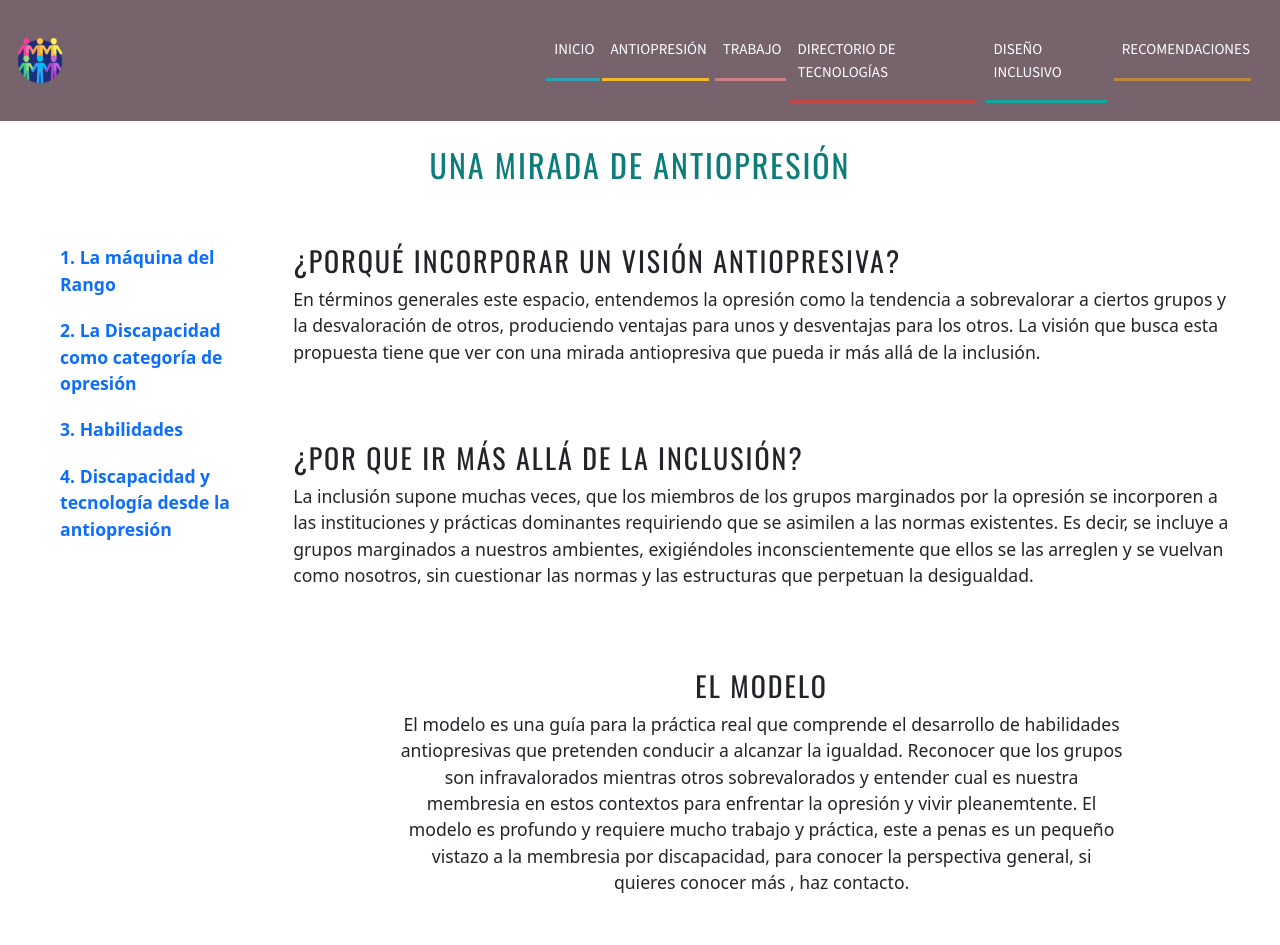
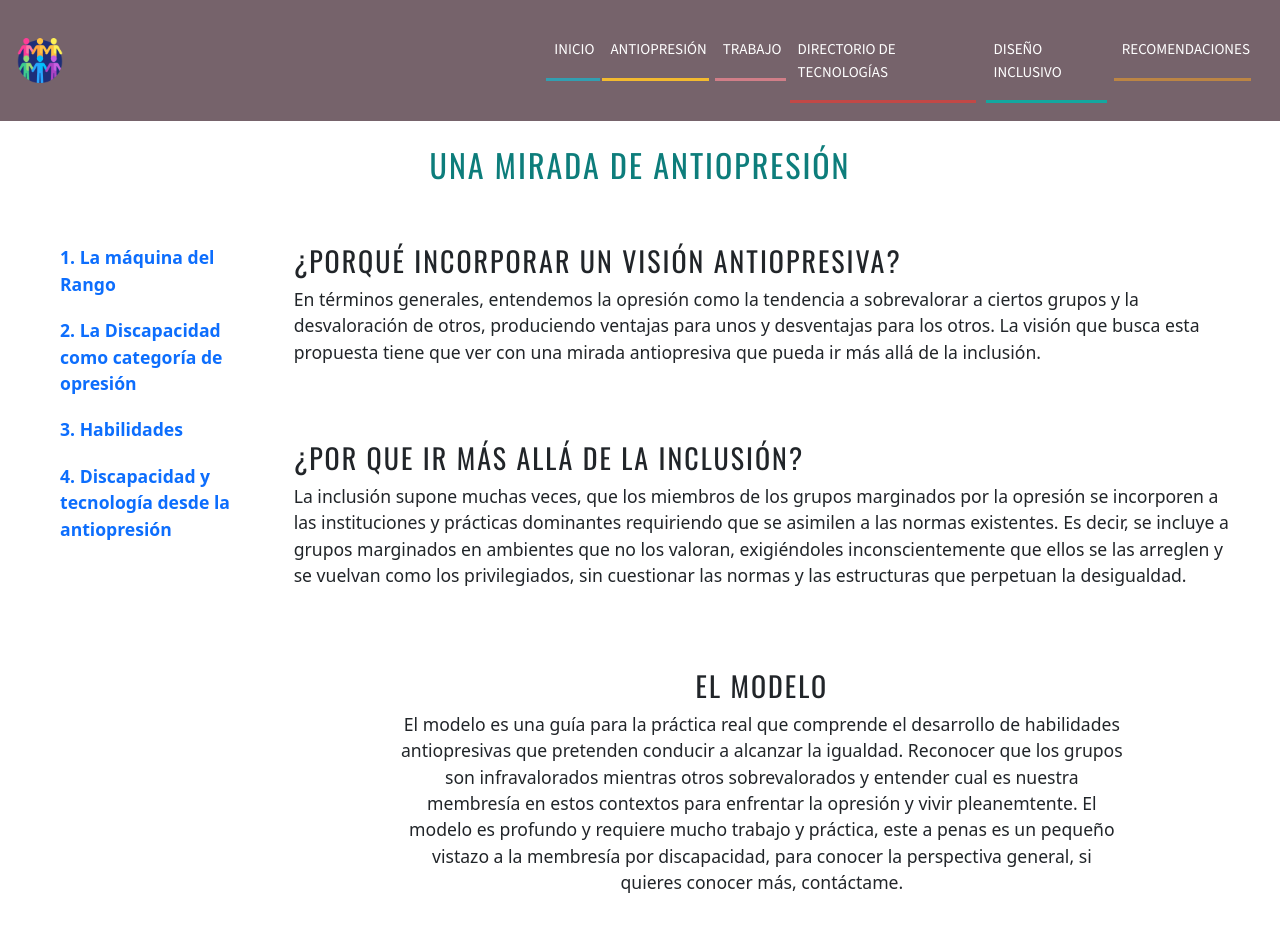
Before and after one commit to atzina/tecnologia-discapacidad, a React (Vite) app in the folder tecnologia_y_discapacidad/: page /modelo in a window 1280 px wide. Shown: the top 945 px of the page. Built offline with nearby package versions, Linux system fonts and the light colour scheme; a web font is replaced by a local one.

Commit message:
errores de redacción a lo largo de la presentación del modelo antiopresión

```diff
--- a/tecnologia_y_discapacidad/src/components/ModAntiop/Distanciamiento.jsx
+++ b/tecnologia_y_discapacidad/src/components/ModAntiop/Distanciamiento.jsx
@@ -13,7 +13,7 @@ function Distanciamiento() {
         <p>Si te has identificado con esta frase, es muy probable que te encuentres en este conjunto de habilidades</p>
 
         <p>
-          Estando en distanciamiento nos damos cuenta de la desigualgualdad y quiza un poco de la opresión que ejercemos a las personas con discapcidad pero reaccionamos alejándonos. No alejamos del conocimiento y la conciencia de la opresión, porque no sabemos que hacer con las implicaciones que esto puede traer a nosotros mismos.
+          Estando en distanciamiento nos damos cuenta de la desigualdad y quiza un poco de la opresión que ejercemos a las personas con discapcidad pero reaccionamos alejándonos. No alejamos del conocimiento y la conciencia de la opresión, porque no sabemos que hacer con las implicaciones que esto puede traer a nosotros mismos.
         </p>
 
         <p>
@@ -21,7 +21,7 @@ function Distanciamiento() {
         </p>
 
         <p>
-          Esta habilidad nos permite mantenernos seuros y proteger nuestro espacios de cualquier información sobre las condiciones en que las personas viven y sobre nuestros privilegios sobre ellas. Usando estas habilides hacemos poco esfuerzo para aprender sobre los problemas de las personas con discapcidad, no buscamos involucrarnos ni saber más de ellos.
+          Esta habilidad nos permite mantenernos seguros y proteger nuestro espacios de cualquier información sobre las condiciones en que las personas viven y sobre nuestros privilegios sobre ellas. Usando estas habilides hacemos poco esfuerzo para aprender sobre los problemas de las personas con discapcidad, no buscamos involucrarnos ni saber más de ellos.
         </p>
 
         <p>
--- a/tecnologia_y_discapacidad/src/components/ModAntiop/Habilidadesprivilegio.jsx
+++ b/tecnologia_y_discapacidad/src/components/ModAntiop/Habilidadesprivilegio.jsx
@@ -208,7 +208,7 @@ function Habilidadesprivilegio() {
             >
               <div className="accordion-body">
                 <strong>Esta expresión corresponde a habilidades de Distanciamiento .</strong>{" "}
-                Consulta más sobre estas habilidades <a href="#">aquí</a>
+                Consulta más sobre estas habilidades <a href="#ancla-distanciamiento">aquí</a>
               </div>
             </div>
           </div>
@@ -233,8 +233,8 @@ function Habilidadesprivilegio() {
               data-bs-parent="#accordionExample"
             >
               <div className="accordion-body">
-                <strong>Esta expresión corresponde a habilidades de .</strong>{" "}
-                Consulta más sobre estas habilidades <a href="#">aquí</a>
+                <strong>Esta expresión corresponde a habilidades de Inclusión .</strong>{" "}
+                Consulta más sobre estas habilidades <a href="#ancla-inclusion">aquí</a>
               </div>
             </div>
           </div>
@@ -249,9 +249,7 @@ function Habilidadesprivilegio() {
                 aria-expanded="false"
                 aria-controls="collapseNine"
               >
-                9. Quisera ser la voz de las personas con dispacidad, no soy
-                cercano, a ninguna pero quisiera decir lo que ellos no pueden
-                decir
+                9. Quisera dar la voz de las personas con dispacidad.
               </button>
             </h2>
             <div
@@ -260,8 +258,8 @@ function Habilidadesprivilegio() {
               data-bs-parent="#accordionExample"
             >
               <div className="accordion-body">
-                <strong>Esta expresión corresponde a habilidades de .</strong>{" "}
-                Consulta más sobre estas habilidades <a href="#">aquí</a>
+                <strong>Esta expresión corresponde a habilidades de Inclusión.</strong>{" "}
+                Consulta más sobre estas habilidades <a href="#ancla-Inclusión">aquí</a>
               </div>
             </div>
           </div>
--- a/tecnologia_y_discapacidad/src/components/ModAntiop/Modelo.jsx
+++ b/tecnologia_y_discapacidad/src/components/ModAntiop/Modelo.jsx
@@ -22,11 +22,11 @@ function Modelo() {
           <section className="pregunta-uno col-12 col-md-12 col-lg-12">
             <h3>¿Porqué incorporar un visión antiopresiva? </h3>
             <p>
-              En términos generales este espacio, entendemos la opresión como la
-              tendencia a sobrevalorar a ciertos grupos y la desvaloración de
-              otros, produciendo ventajas para unos y desventajas para los
-              otros. La visión que busca esta propuesta tiene que ver con una
-              mirada antiopresiva que pueda ir más allá de la inclusión.
+              En términos generales, entendemos la opresión como la tendencia a
+              sobrevalorar a ciertos grupos y la desvaloración de otros,
+              produciendo ventajas para unos y desventajas para los otros. La
+              visión que busca esta propuesta tiene que ver con una mirada
+              antiopresiva que pueda ir más allá de la inclusión.
             </p>
           </section>
           <section className="pregunta-dos col-12 col-md-12 col-lg-12 ">
@@ -35,10 +35,10 @@ function Modelo() {
               La inclusión supone muchas veces, que los miembros de los grupos
               marginados por la opresión se incorporen a las instituciones y
               prácticas dominantes requiriendo que se asimilen a las normas
-              existentes. Es decir, se incluye a grupos marginados a nuestros
-              ambientes, exigiéndoles inconscientemente que ellos se las
-              arreglen y se vuelvan como nosotros, sin cuestionar las normas y
-              las estructuras que perpetuan la desigualdad.
+              existentes. Es decir, se incluye a grupos marginados en ambientes
+              que no los valoran, exigiéndoles inconscientemente que ellos se
+              las arreglen y se vuelvan como los privilegiados, sin cuestionar
+              las normas y las estructuras que perpetuan la desigualdad.
             </p>
           </section>
 
@@ -48,22 +48,23 @@ function Modelo() {
               El modelo es una guía para la práctica real que comprende el
               desarrollo de habilidades antiopresivas que pretenden conducir a
               alcanzar la igualdad. Reconocer que los grupos son infravalorados
-              mientras otros sobrevalorados y entender cual es nuestra membresia
+              mientras otros sobrevalorados y entender cual es nuestra membresía
               en estos contextos para enfrentar la opresión y vivir
               pleanemtente. El modelo es profundo y requiere mucho trabajo y
-              práctica, este a penas es un pequeño vistazo a la membresia por
+              práctica, este a penas es un pequeño vistazo a la membresía por
               discapacidad, para conocer la perspectiva general, si quieres
-              conocer más , haz contacto.
+              conocer más, contáctame.
             </p>
           </div>
           <div className="cuadroInfo card">
             <div className="card-body">
               <h5 className="card-title">Referencia de esta información</h5>
               <p className="card-text">
-                El contenido aquí vertido tiene como base en el libro: &quot;Beyond
-                incluson, Beyond Empowerment. A developmental Satrategy to
-                Liberate Everyone&quot;, construido en muchos años de trabajo
-                práctico y académico de Leticia Nieto. Para mas información:
+                El contenido aquí vertido tiene como base en el libro:
+                &quot;Beyond incluson, Beyond Empowerment. A developmental
+                Satrategy to Liberate Everyone&quot;, construido en muchos años
+                de trabajo práctico y académico de Leticia Nieto. Para mas
+                información:
               </p>
               <a
                 href="https://beyondinclusionbeyondempowerment.com/about-the-book/"
```
Also changed, not shown: tecnologia_y_discapacidad/src/components/ModAntiop/Discapacidad.jsx (+4 -4 lines), tecnologia_y_discapacidad/src/components/ModAntiop/Instrucciones.jsx (+18 -20 lines).
